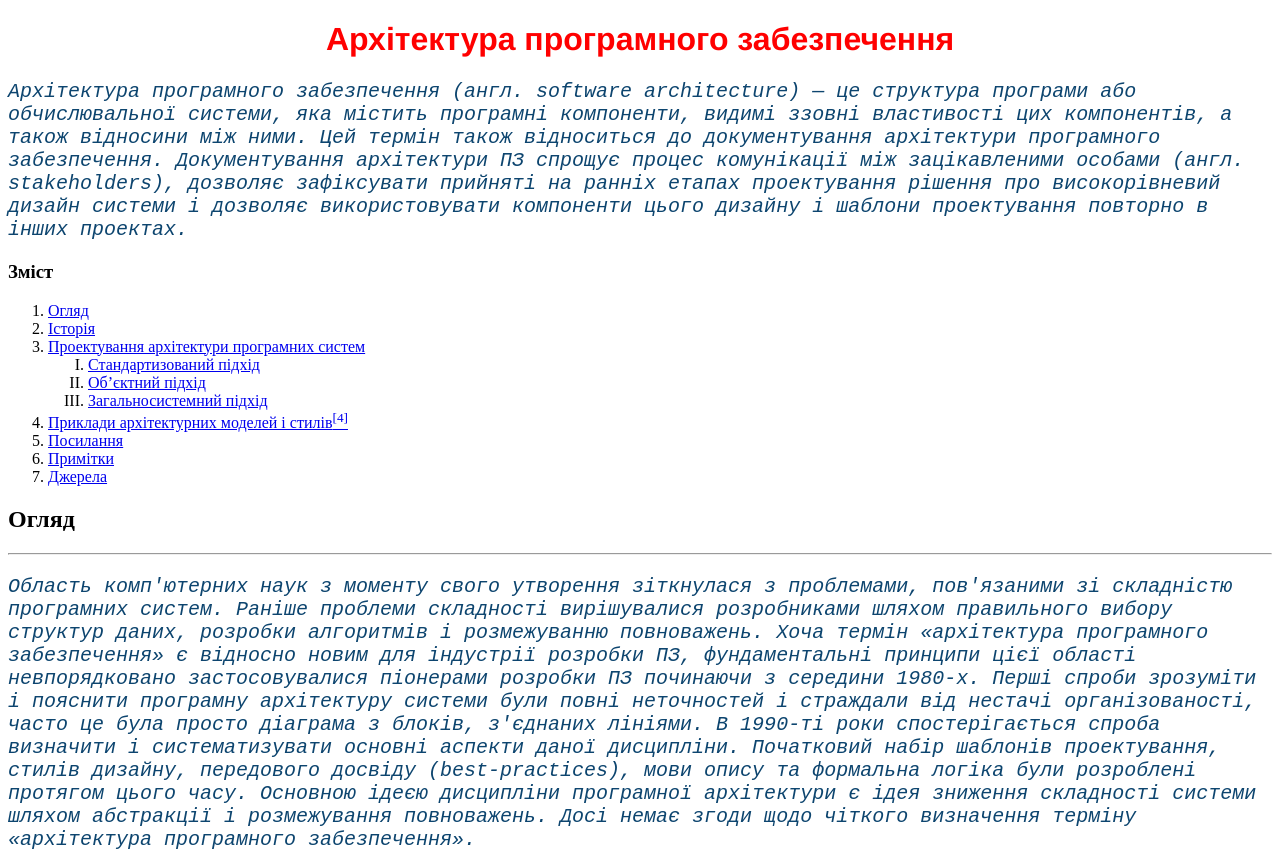
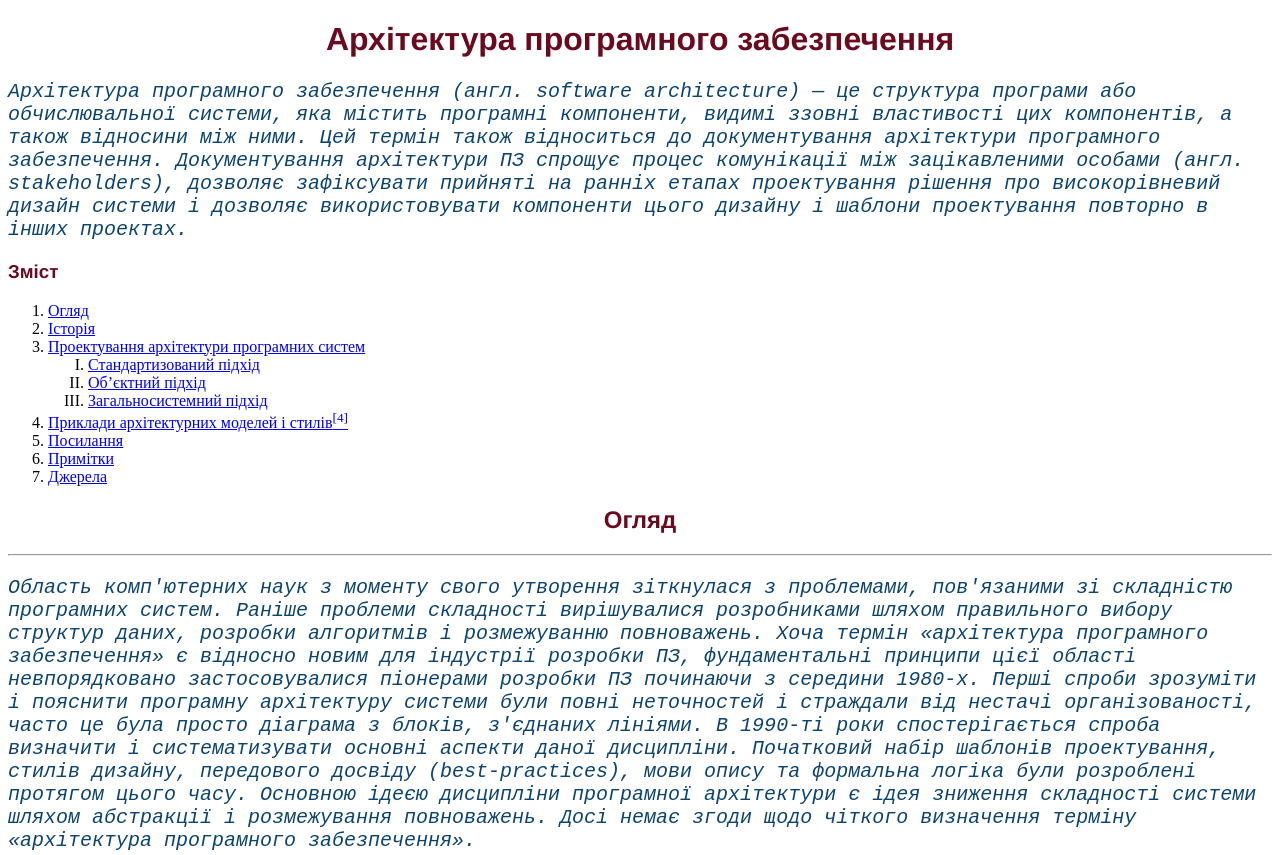
Before and after one commit to DFN11/css_lab, a plain HTML site: page index.html in a window 1280 px wide. Shown: the top 855 px of the page. Drawn offline with Linux system fonts and the light colour scheme.

Commit message:
css for h1,h2,h3 tags

```diff
--- a/style.css
+++ b/style.css
@@ -1,8 +1,14 @@
 
-h1 {
+h1, h2 {
 	font-family: Helvetica, Arial, sans-serif;
 	text-align: center;
-	color: red;
+	color: #6B0A1E;
+}
+
+h3 {
+	font-family: Helvetica, Arial, sans-serif;
+	text-align: left;
+	color: #6B0A1E;
 }
 
 p {
```
